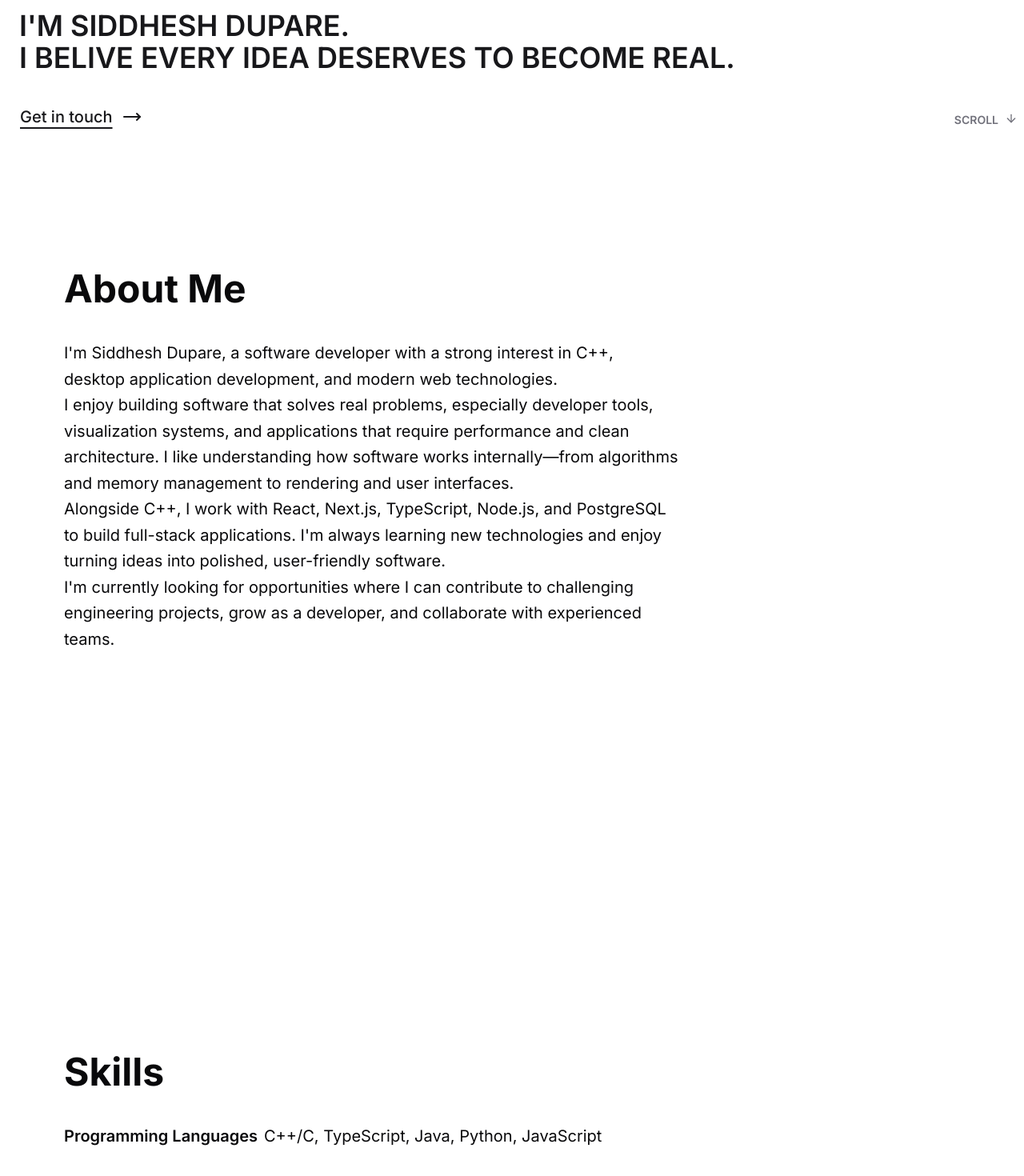
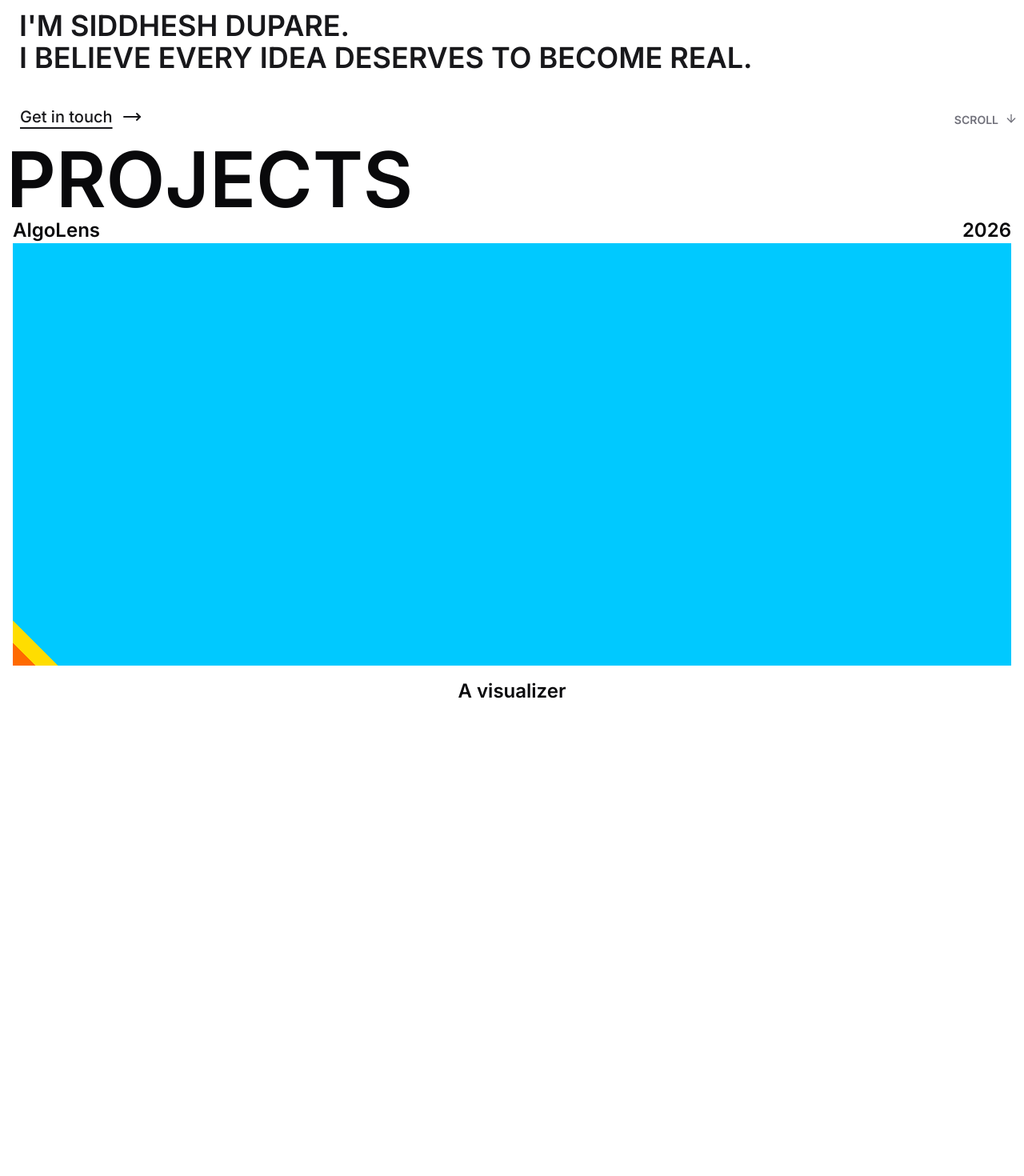
Before and after one commit to Siddhesh-Dupare/port, a Next.js app: page / in a window 1280 px wide. Shown: the part 624-2094 px from the top of the page at 80% size. After the commit the page ends 1600 px from the top, so only its background shows below. Built offline with nearby package versions, Linux system fonts and the light colour scheme.

Commit message:
Added projects section

```diff
--- a/app/page.tsx
+++ b/app/page.tsx
@@ -1,8 +1,7 @@
 
 import Header from "@/components/sections/header/Header";
 import Hero from "@/components/sections/hero/Hero";
-import About from "@/components/sections/about/About";
-import Skills from "@/components/sections/skills/Skills";
+import Projects from "@/components/sections/projects/Projects";
 
 export default function Home() {
   return (
@@ -12,12 +11,8 @@
         <Hero />
       </section>
 
-      <section className="min-h-screen flex flex-col justify-center">
-        <About />
-      </section>
-
-      <section className="min-h-screen flex flex-col justify-center">
-        <Skills />
+      <section className="min-h-screen flex flex-col justify-center relative">
+        <Projects />
       </section>
 
     </div>
--- a/components/sections/about/About.tsx
+++ /dev/null
@@ -1,25 +0,0 @@
-export default function About() {
-  return (
-    <div className="mx-5 sm:mx-10 lg:mx-20 max-auto max-w-3xl">
-      <div className="text-3xl sm:text-4xl lg:text-5xl font-bold mb-6 sm:mb-8 lg:mb-10">
-        About Me
-      </div>
-      <div className="text-base sm:text-lg lg:text-xl leading-relaxed">
-        <p className="space-y-4 sm:space-y-5 lg:space-y-6">
-          I&apos;m Siddhesh Dupare, a software developer with a strong interest in C++, desktop application development, and modern web technologies.
-        </p>
-
-        <p className="space-y-4 sm:space-y-5 lg:space-y-6">
-          I enjoy building software that solves real problems, especially developer tools, visualization systems, and applications that require performance and clean architecture.
-          I like understanding how software works internally—from algorithms and memory management to rendering and user interfaces.
-        </p>
-
-        <p className="space-y-4 sm:space-y-5 lg:space-y-6">Alongside C++, I work with React, Next.js, TypeScript, Node.js, and PostgreSQL to build full-stack applications.
-          I&apos;m always learning new technologies and enjoy turning ideas into polished, user-friendly software.
-        </p>
-
-        <p className="space-y-4 sm:space-y-5 lg:space-y-6">I&apos;m currently looking for opportunities where I can contribute to challenging engineering projects, grow as a developer, and collaborate with experienced teams.</p>
-      </div>
-    </div>
-  )
-}
--- a/components/sections/hero/Hero.tsx
+++ b/components/sections/hero/Hero.tsx
@@ -57,7 +57,7 @@
   }, { scope: textRef });
 
   return (
-    <div ref={textRef} className="text-5xl sm:text-[11rem] sm:text-center uppercase">
+    <div ref={textRef} className="text-5xl md:text-[8rem] sm:text-[11rem] sm:text-center uppercase">
       <p>Where logic</p>
       <p className="md:mx-50 text-left">becomes</p>
       <p>pixels</p>
@@ -87,7 +87,7 @@
   return (
     <div ref={textRef} className="mb-10 uppercase text-2xl md:text-4xl">
       <p>I&apos;m Siddhesh Dupare.</p>
-      <p>I belive every idea deserves to become real.</p>
+      <p>I believe every idea deserves to become real.</p>
     </div>
   );
 }
--- /dev/null
+++ b/components/sections/projects/Projects.tsx
@@ -0,0 +1,26 @@
+
+import { Card } from "@/components/ui/card";
+
+export default function Projects() {
+  return (
+    <div className="mx-2 flex flex-col flex-1 my-24">
+      <div className="absolute top-0 left-2">
+        <h1 className="uppercase font-semibold text-4xl sm:text-8xl">projects</h1>
+      </div>
+      <div className="flex flex-col flex-1 px-2">
+        <div className="flex justify-between items-center text-2xl font-semibold">
+          <h1>AlgoLens</h1>
+          <p>2026</p>
+        </div>
+        <div style={{
+          flex: 1,
+          background: 'repeating-linear-gradient(45deg, #ff6a00 0px 20px, #ffdd00 20px 40px, #00c9ff 40px 60px, #00c9ff)'
+        }}>
+        </div>
+        <div className="text-center mt-4 text-2xl font-semibold">
+          A visualizer
+        </div>
+      </div>
+    </div>
+  );
+}
--- a/components/sections/skills/Skills.tsx
+++ /dev/null
@@ -1,17 +0,0 @@
-export default function Skills() {
-  return (
-    <div className="mx-5 sm:mx-10 lg:mx-20 max-auto">
-      <div className="text-3xl sm:text-4xl lg:text-5xl font-bold mb-6 sm:mb-8 lg:mb-10">
-        Skills
-      </div>
-      <div className="text-base sm:text-lg lg:text-xl leading-relaxed">
-        <div className="flex gap-2">
-          <p className="font-semibold text-nowrap">
-            Programming Languages
-          </p>
-          <p className="text-md">C++/C, TypeScript, Java, Python, JavaScript</p>
-        </div>
-      </div>
-    </div>
-  )
-}
--- /dev/null
+++ b/components/ui/card.tsx
@@ -0,0 +1,100 @@
+import * as React from "react"
+
+import { cn } from "@/lib/utils"
+
+function Card({
+  className,
+  size = "default",
+  ...props
+}: React.ComponentProps<"div"> & { size?: "default" | "sm" }) {
+  return (
+    <div
+      data-slot="card"
+      data-size={size}
+      className={cn(
+        "group/card flex flex-col gap-(--card-spacing) overflow-hidden rounded-lg bg-card py-(--card-spacing) text-xs/relaxed text-card-foreground ring-1 ring-foreground/10 [--card-spacing:--spacing(4)] has-[>img:first-child]:pt-0 data-[size=sm]:[--card-spacing:--spacing(3)] *:[img:first-child]:rounded-t-lg *:[img:last-child]:rounded-b-lg",
+        className
+      )}
+      {...props}
+    />
+  )
+}
+
+function CardHeader({ className, ...props }: React.ComponentProps<"div">) {
+  return (
+    <div
+      data-slot="card-header"
+      className={cn(
+        "group/card-header @container/card-header grid auto-rows-min items-start gap-1 rounded-t-lg px-(--card-spacing) has-data-[slot=card-action]:grid-cols-[1fr_auto] has-data-[slot=card-description]:grid-rows-[auto_auto] [.border-b]:pb-(--card-spacing)",
+        className
+      )}
+      {...props}
+    />
+  )
+}
+
+function CardTitle({ className, ...props }: React.ComponentProps<"div">) {
+  return (
+    <div
+      data-slot="card-title"
+      className={cn("font-heading text-sm font-medium", className)}
+      {...props}
+    />
+  )
+}
+
+function CardDescription({ className, ...props }: React.ComponentProps<"div">) {
+  return (
+    <div
+      data-slot="card-description"
+      className={cn("text-xs/relaxed text-muted-foreground", className)}
+      {...props}
+    />
+  )
+}
+
+function CardAction({ className, ...props }: React.ComponentProps<"div">) {
+  return (
+    <div
+      data-slot="card-action"
+      className={cn(
+        "col-start-2 row-span-2 row-start-1 self-start justify-self-end",
+        className
+      )}
+      {...props}
+    />
+  )
+}
+
+function CardContent({ className, ...props }: React.ComponentProps<"div">) {
+  return (
+    <div
+      data-slot="card-content"
+      className={cn("px-(--card-spacing)", className)}
+      {...props}
+    />
+  )
+}
+
+function CardFooter({ className, ...props }: React.ComponentProps<"div">) {
+  return (
+    <div
+      data-slot="card-footer"
+      className={cn(
+        "flex items-center rounded-b-lg px-(--card-spacing) [.border-t]:pt-(--card-spacing)",
+        className
+      )}
+      {...props}
+    />
+  )
+}
+
+export {
+  Card,
+  CardHeader,
+  CardFooter,
+  CardTitle,
+  CardAction,
+  CardDescription,
+  CardContent,
+}
```
